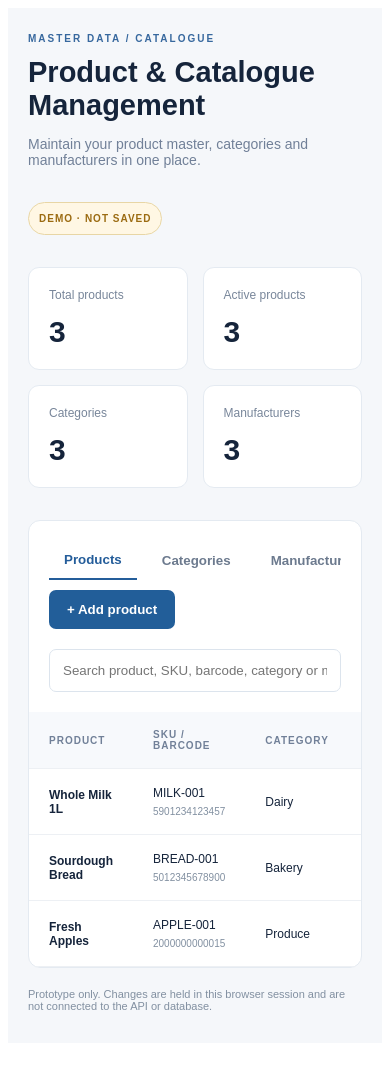
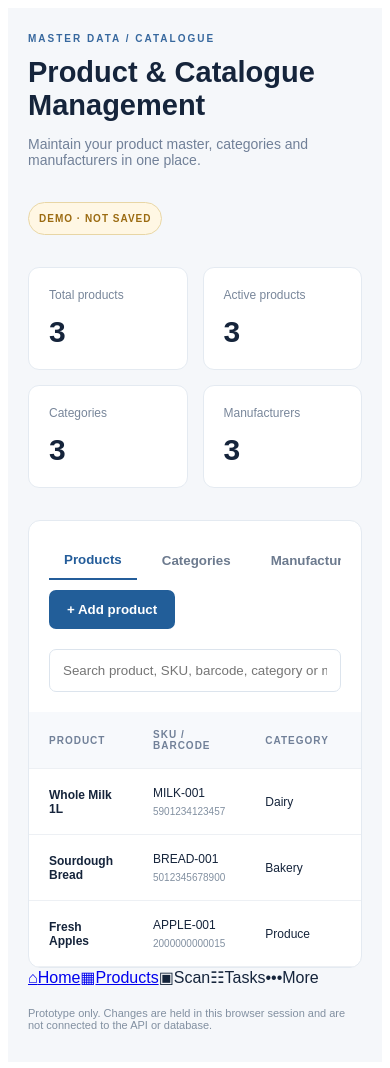
Before and after one commit to franklinajithan/omnicore-retail-platform, a Next.js app in the folder apps/web/: page /catalog in a window 390 px wide. Built offline with nearby package versions, Linux system fonts and the light colour scheme.

Commit message:
feat(web): add mobile bottom navigation with honest disabled future actions

```diff
--- a/apps/web/app/catalog/page.tsx
+++ b/apps/web/app/catalog/page.tsx
@@ -52,5 +52,5 @@ export default function CatalogPage() {
       {showForm && <form className={styles.form} onSubmit={addProduct}><h3>New product</h3><div className={styles.fields}><label>Product name *<input value={name} onChange={e => setName(e.target.value)} /></label><label>SKU *<input value={sku} onChange={e => setSku(e.target.value)} /></label><label>Barcode<input value={barcode} onChange={e => setBarcode(e.target.value)} /></label><label>Category<select value={category} onChange={e => setCategory(e.target.value)}>{categories.map(v => <option key={v}>{v}</option>)}</select></label><label>Manufacturer<select value={manufacturer} onChange={e => setManufacturer(e.target.value)}>{manufacturers.map(v => <option key={v}>{v}</option>)}</select></label><label>Unit<select value={unit} onChange={e => setUnit(e.target.value)}><option>Each</option><option>Kg</option><option>Litre</option></select></label></div>{error && <p role="alert" className={styles.error}>{error}</p>}<button className={styles.primary} type="submit">Add to demo catalogue</button></form>}
       <div className={styles.tableWrap}><table><thead><tr><th>PRODUCT</th><th>SKU / BARCODE</th><th>CATEGORY</th><th>MANUFACTURER</th><th>UNIT</th><th>STATUS</th></tr></thead><tbody>{visible.map(p => <tr key={p.id}><td><b>{p.name}</b></td><td>{p.sku}<small>{p.barcode || 'No barcode'}</small></td><td>{p.category}</td><td>{p.manufacturer}</td><td>{p.unit}</td><td><span className={styles.status}>{p.status}</span></td></tr>)}</tbody></table>{visible.length === 0 && <p className={styles.empty}>No products match your search.</p>}</div></>}
     {tab !== 'Products' && <><form className={styles.masterForm} onSubmit={addMaster}><input aria-label={tab === 'Categories' ? 'New category name' : 'New manufacturer name'} placeholder={tab === 'Categories' ? 'New category name' : 'New manufacturer name'} value={newName} onChange={e => setNewName(e.target.value)} /><button className={styles.primary}>+ Add {tab === 'Categories' ? 'category' : 'manufacturer'}</button></form>{error && <p role="alert" className={styles.error}>{error}</p>}<div className={styles.masterList}>{(tab === 'Categories' ? categories : manufacturers).map(v => <div key={v}><strong>{v}</strong><span>{products.filter(p => tab === 'Categories' ? p.category === v : p.manufacturer === v).length} products</span></div>)}</div></>}
-    </section><p className={styles.footnote}>Prototype only. Changes are held in this browser session and are not connected to the API or database.</p></main></div>;
+    </section><nav className={styles.mobileNav} aria-label="Mobile navigation"><a href="/" aria-label="Home"><span aria-hidden="true">⌂</span>Home</a><a href="/catalog" aria-current="page" aria-label="Products"><span aria-hidden="true">▦</span>Products</a><span aria-disabled="true" title="Scanner coming soon"><span aria-hidden="true">▣</span>Scan</span><span aria-disabled="true" title="Tasks coming soon"><span aria-hidden="true">☷</span>Tasks</span><span aria-disabled="true" title="More coming soon"><span aria-hidden="true">•••</span>More</span></nav><p className={styles.footnote}>Prototype only. Changes are held in this browser session and are not connected to the API or database.</p></main></div>;
 }
```
